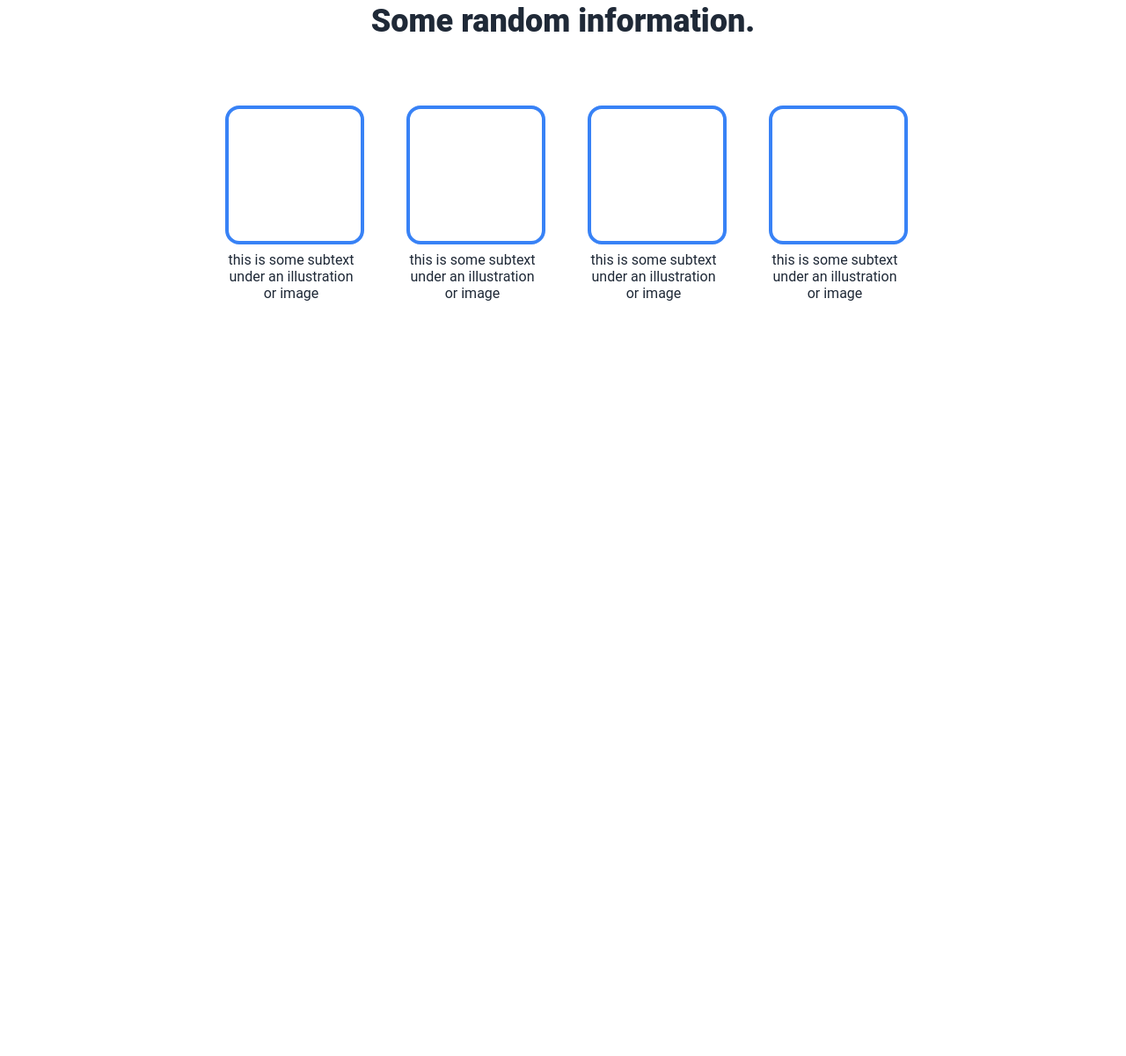
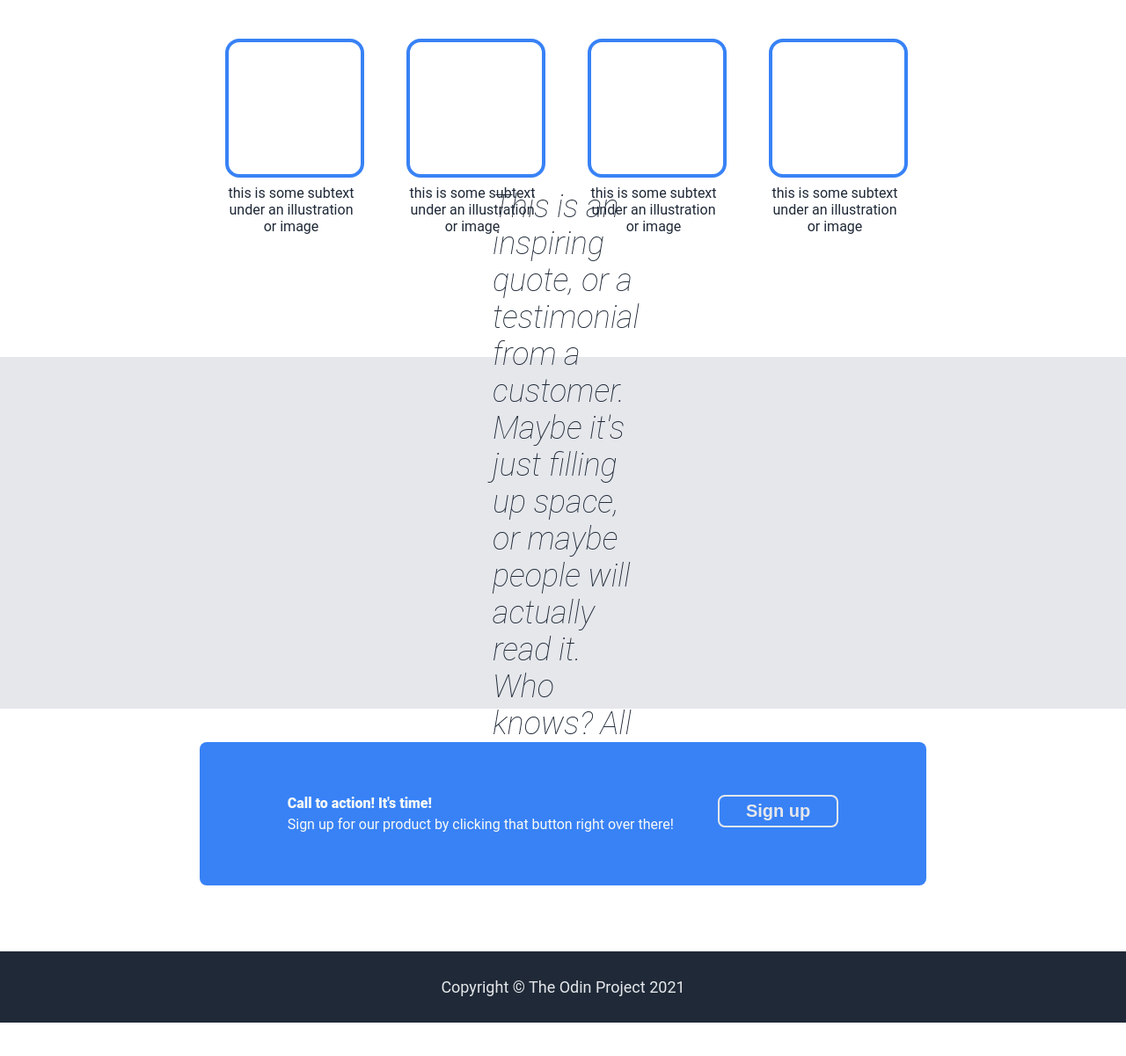
Before and after one commit to NoNameSVK123/landing-page, a plain HTML site: page index.html in a window 1280 px wide. Shown: the part 437-1638 px from the top of the page at 88% size. Before the commit the page ends 800 px from the top, so only its background shows below. Drawn offline with Linux system fonts and the light colour scheme.

Commit message:
Do remaining 2 sections Do footer

```diff
--- a/index.html
+++ b/index.html
@@ -21,7 +21,7 @@
             <div class="desc">
                 <div class="text-header">This website is awesome</div>
                 <div class="text">This website has some subtext that goes here under the main title. It's a smaller font and the color is lower contrast</div>
-                <div class="button"><button>Sign up</button></div>
+                <div class="button"><button class="button-underheader">Sign up</button></div>
             </div>
             <div class="img">this is a placeholder for an image</div>
         </div>
@@ -48,11 +48,25 @@
     </div>
 
     <div class="third">
-
+        <div class="third-content">
+            <div class="quote">This is an inspiring quote, or a testimonial from a customer. Maybe it's just filling up space, or maybe people will actually read it. Who knows? All I know is that it looks nice.</div>
+            <div class="author">-Thor, God of Thunder</div>
+        </div>
     </div>
 
     <div class="fourth">
-
+        <div class="panel">
+            <div class="left">
+                <div class="panel-title">Call to action! It's time!</div>
+                <div class="panel-desc">Sign up for our product by clicking that button right over there!</div>
+            </div>
+            <div class="right">
+                <div class="panel-button"><button class="button-panel">Sign up</button></div>
+            </div>
+        </div>
+        <div class="footer">
+            <div class="copyright">Copyright &copy The Odin Project 2021</div>
+        </div>
     </div>
 
 </body>
--- a/styles.css
+++ b/styles.css
@@ -2,7 +2,7 @@ body{
     font-family: Roboto, BlinkMacSystemFont, 'Segoe UI', Oxygen, Ubuntu, Cantarell, 'Open Sans', 'Helvetica Neue', sans-serif;
     display: flex;
     flex-direction: column;
-    height: 100vh;
+    height: 200vh;
     margin: 0;
     padding: 0;
 }
@@ -14,18 +14,34 @@ body{
 .first{
     background-color: #1f2937;
     width: 100%;
-    height: 50%;
+    height: 25%;
     display: flex;
     flex-direction: column;
 }
 .second{
     width: 100%;
-    height: 50%;
+    height: 25%;
     display: flex;
     flex-wrap: wrap;
     justify-content: center;
     align-items: center;
     gap: 56px;
+    margin-bottom: 130px;
+}
+.third{
+    background-color: #e5e7eb;
+    width: 100%;
+    height: 25%;
+    display: flex;
+    flex-direction: column;
+    justify-content: center;
+    align-items: center;
+}
+.fourth{
+    width: 100%;
+    height: 25%;
+    display: flex;
+    flex-direction: column;
 }
 .logo{
     font-weight: 900;
@@ -51,7 +67,7 @@ a{
     font-size: 18px;
     color: #e5e7eb;
 }
-button{
+.button-underheader{
     border: none;
     background-color: #3882f6;
     color: #e5e7eb;
@@ -108,3 +124,58 @@ button{
     max-width: 150px;
     gap: 8px;
 }
+.quote{
+    font-size: 36px;
+    font-weight: lighter;
+    font-style: italic;
+    color: #1f2937;
+}
+.author{
+    color: #1f2937;
+    font-weight: 900;
+    margin-left: auto;
+}
+.third-content{
+    margin: auto;
+    display: flex;
+    flex-direction: column;
+    padding: 560px;
+    gap: 10px;
+}
+.panel{
+    background-color: #3882f6;
+    margin: auto;
+    border-radius: 8px;
+    padding: 60px 100px;
+    display: flex;
+    gap: 50px;
+}
+.panel-title{
+    margin-bottom: 5px;
+    font-weight: 900;
+    color: #f8faf6;
+}
+.panel-desc{
+    color: #f8faf6;
+}
+.button-panel{
+    border: 2px solid #e5e7eb;
+    background-color: #3882f6;
+    color: #e5e7eb;
+    font-weight: 900;
+    border-radius: 8px;
+    font-size: 20px;
+    padding: 5px 30px;
+}
+.footer{
+    background-color: #1f2937;
+    margin-top: auto;
+    display: flex;
+    justify-content: center;
+    align-items: center;
+    padding: 30px;
+}
+.copyright{
+    color: #e5e7eb;
+    font-size: 18px;
+}
```
